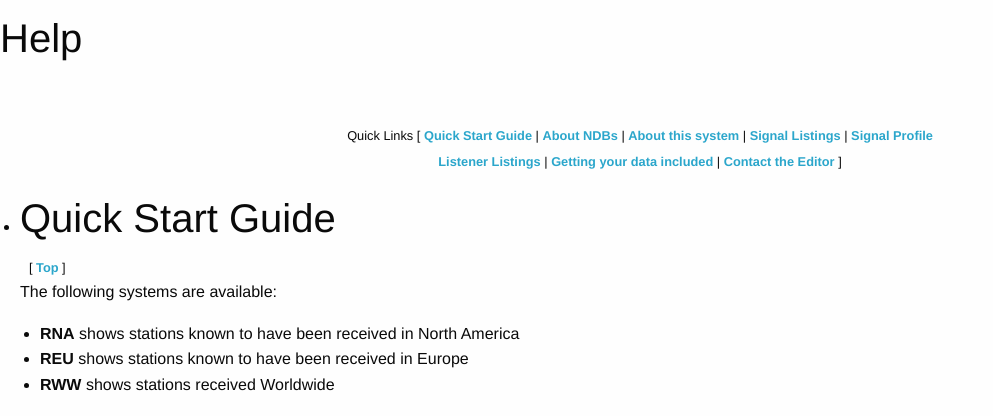
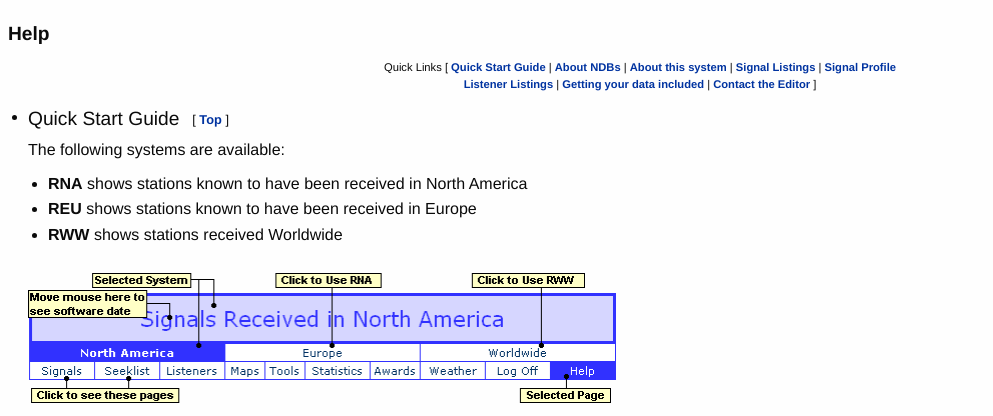
Before and after one commit to classaxe/rxx_symfony, a Symfony app: template templates/help/index.html.twig in a window 1280 px wide. Shown: the top 416 px of the page, without its empty margins (0-993 px from the left). Run offline with Twig, Linux system fonts and the light colour scheme; the template is opened without the code that fills it, so the values that code supplies are empty; some libraries are stand-ins or nearby versions.

Commit message:
0.7.5: More work on general help

```diff
--- a/public/css/style.css
+++ b/public/css/style.css
@@ -10,7 +10,7 @@ body.reu .menu-centered .mode { border: 1px solid #ff0000; }
 body.reu .menu-centered .mode li:not(:last-child) a { border-right: 1px solid #ff3333; }
 body.reu .menu a { color: #ff3333; }
 body.reu .menu .is-active>a { background: #ff3333; color: #ffffff; }
-body.reu h1 { color: #ff3333; }
+body.reu h1, body.reu h2 { color: #ff3333; }
 body.reu .controlPanel .controls { background: #ffe6e6; }
 body.reu .footer { border-top: 3px solid #ff3333;}
 
@@ -23,7 +23,7 @@ body.rna .menu-centered .mode { border: 1px solid #3333ff; }
 body.rna .menu-centered .mode li:not(:last-child) a { border-right: 1px solid #3333ff; }
 body.rna .menu a { color: #3333ff; }
 body.rna .menu .is-active>a { background: #3333ff; color: #ffffff; }
-body.rna h1 { color: #3333ff; }
+body.rna h1, body.rna h2 { color: #3333ff; }
 body.rna .controlPanel .controls { background: #e6e6ff; }
 body.rna .footer { border-top: 3px solid #3333ff;}
 
@@ -36,7 +36,7 @@ body.rww .menu-centered .mode { border: 1px solid #33a033; }
 body.rww .menu-centered .mode li:not(:last-child) a { border-right: 1px solid #33a033; }
 body.rww .menu a { color: #33a033; }
 body.rww .menu .is-active>a { background: #33a033; color: #ffffff; }
-body.rww h1 { color: #33a033; }
+body.rww h1, body.rww h2 { color: #33a033; }
 body.rww .controlPanel .controls { background: #e6ffe6; }
 body.rww .footer { border-top: 3px solid #33a033;}
 
@@ -85,7 +85,9 @@ body .menu-centered .system .is-active>a:hover, body .menu-centered .mode .is-ac
 /* [ Main Screen ] */
 .main { padding: 0.5em; }
 .main p { margin: 0.5em 0; font-size: 100%; }
-.main h1 { margin: 0.125em 0; font-size: 120%; font-weight: normal; }
+.main h1 { margin: 0.125em 0; font-size: 120%; font-weight: bold; }
+.main h2 { margin: 0.125em 0; font-size: 120%; font-weight: normal; display: inline-block; float: left; }
+.main h2 + small { display: inline-block; float: left; margin: 0.5em 1em 0.5em 1em; }
 .main a { color: #0033a0; text-decoration: none; font-weight: bold; }
 .main a:hover { text-decoration: underline; }
 .main .links { text-align: center; font-size: small; margin: 1em 0; font-size: 70%; }
@@ -172,3 +174,6 @@ body .menu-centered .system .is-active>a:hover, body .menu-centered .mode .is-ac
     body { font-size: 85%; width: 95%; }
     .menu-centered { display: none; }
 }
+
+/* [ Help pages */
+pre.log { background: #ffffff; border: 1px solid #888; padding: 0 5px; display: inline-block; }
--- a/templates/help/index.html.twig
+++ b/templates/help/index.html.twig
@@ -1,21 +1,24 @@
 {% extends 'main.html.twig' %}
 {# This could use some work #}
 {% block body %}
-<h2>Help</h2><br><br>
-<p align='center'><small>Quick Links [
-    <nobr><a href='#quick'><b>Quick Start Guide</b></a></nobr> |
-    <nobr><a href='#ndbs'><b>About NDBs</b></a></nobr> |
-    <nobr><a href='#about'><b>About this system</b></a></nobr> |
-    <nobr><a href='#signal_list'><b>Signal Listings</b></a></nobr> |
-    <nobr><a href='#signal_profile'><b>Signal Profile</b></a></nobr><br>
-    <nobr><a href='#listener_list'><b>Listener Listings</b></a></nobr> |
-    <nobr><a href='#included'><b>Getting your data included</b></a></nobr> |
-    <nobr><script language='javascript' type='text/javascript'>document.write("<b><a href='mail"+"to"+":martin"+"@"+"classaxe"+"."+"com?subject=RNA%20/%20REU%20System'>Contact the Editor"+"</a></b>")</script></nobr> ]
-</small></p>
+<div class="main">
+<h1>Help</h1>
+<div class="links">
+Quick Links [
+    <a href='#quick'>Quick Start Guide</a> |
+    <a href='#ndbs'>About NDBs</a> |
+    <a href='#about'>About this system</a> |
+    <a href='#signal_list'>Signal Listings</a> |
+    <a href='#signal_profile'>Signal Profile</a> <br />
+    <a href='#listener_list'>Listener Listings</a> |
+    <a href='#included'>Getting your data included</a> |
+    <script language='javascript' type='text/javascript'>document.write("<a href='mail"+"to"+":martin"+"@"+"classaxe"+"."+"com?subject=RNA%20/%20REU%20System'>Contact the Editor"+"</a>")</script>
+]
+</div>
 
 <ul>
     <li>
-        <h2><a name='quick'></a>Quick Start Guide</h2> &nbsp; <small>[ <a href='#top'><b>Top</b></a> ]</small>
+        <h2><a name='quick'></a>Quick Start Guide</h2> <small>[ <a href='#top'><b>Top</b></a> ]</small><br />
         <p>The following systems are available:</p>
         <ul>
             <li><b>RNA</b>&#010;shows stations known to have been received in North America</li>
```
Also changed, not shown: other parts of templates/help/index.html.twig (+19 -48 lines), public/image/help/help_add_log_1.gif (added), public/image/help/help_add_log_2.gif (added), public/image/help/help_add_log_3.gif (added), public/image/help/help_admin_beacon_edit.gif (added), public/image/help/help_aeromap.gif (added), public/image/help/help_listeners.gif (added), public/image/help/help_listeners_admin.gif (added), public/image/help/help_select_system.gif (added), public/image/help/help_signal_list.gif (added), public/image/help/help_signal_profile.gif (added).
